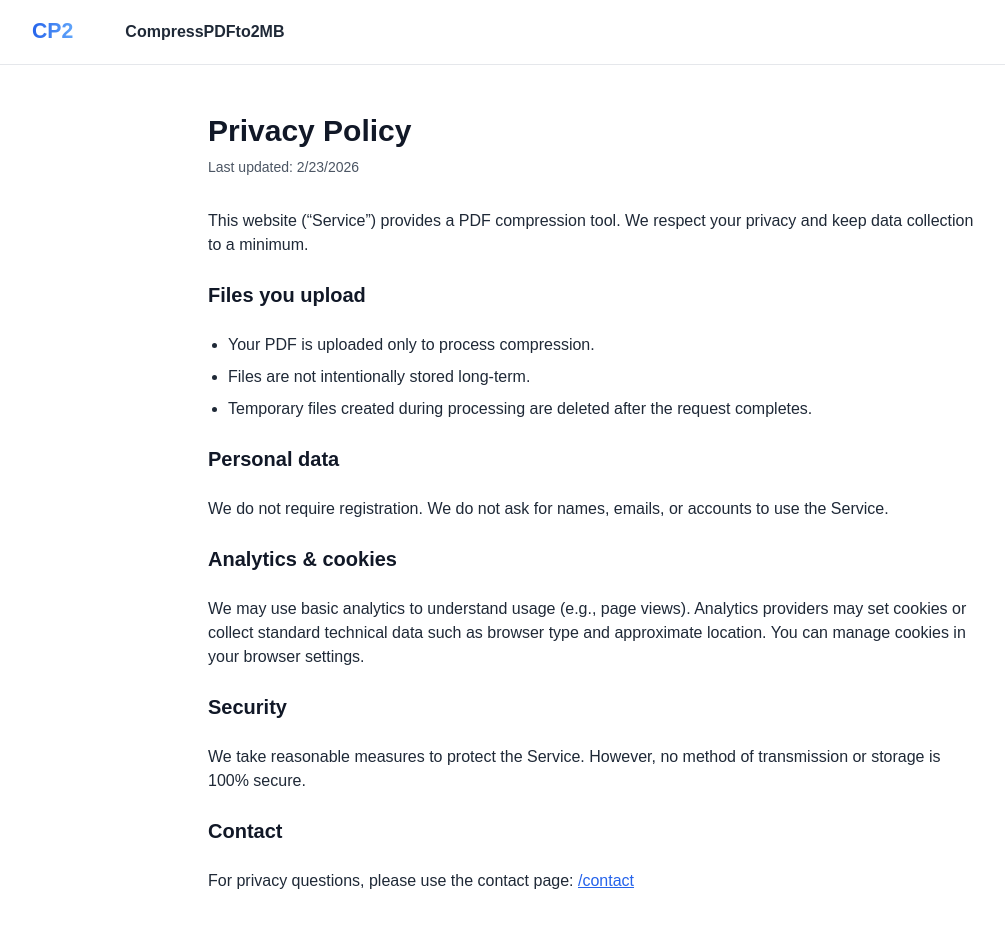
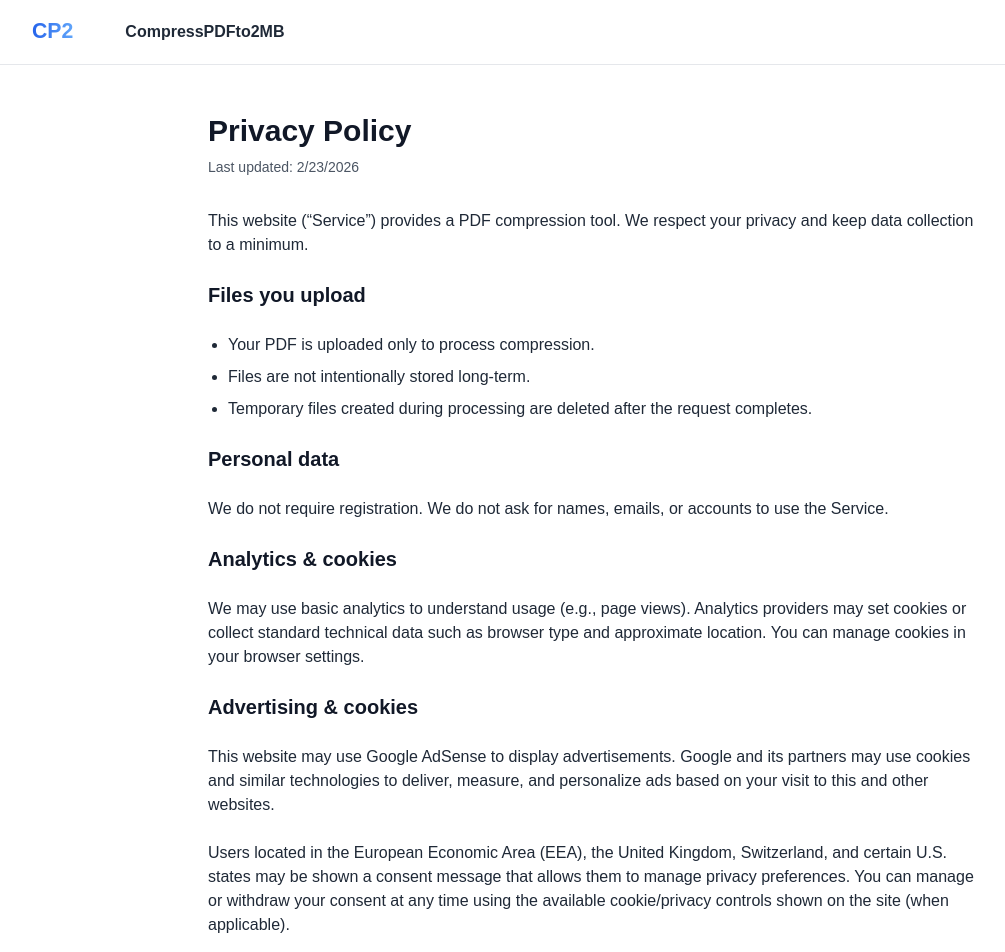
Before and after one commit to behicyildirim/compresspdfto2mb, a Next.js app: page /privacy in a window 1280 px wide. Shown: the top 952 px of the page, without its empty margins (48-1053 px from the left). Built offline with nearby package versions, Linux system fonts and the light colour scheme.

Commit message:
Update privacy policy for ads and consent

```diff
--- a/app/privacy/page.tsx
+++ b/app/privacy/page.tsx
@@ -9,42 +9,67 @@ export default function PrivacyPage() {
     <main className="min-h-screen bg-white px-4 py-12">
       <div className="mx-auto w-full max-w-3xl">
         <h1 className="text-3xl font-bold text-gray-900">Privacy Policy</h1>
-        <p className="mt-2 text-sm text-gray-600">Last updated: {new Date().toLocaleDateString("en-US")}</p>
+        <p className="mt-2 text-sm text-gray-600">
+          Last updated: {new Date().toLocaleDateString("en-US")}
+        </p>
 
         <div className="mt-8 space-y-6 text-gray-800">
           <p>
-            This website (“Service”) provides a PDF compression tool. We respect your privacy and keep data collection to
-            a minimum.
+            This website (“Service”) provides a PDF compression tool. We respect
+            your privacy and keep data collection to a minimum.
           </p>
 
           <h2 className="text-xl font-semibold text-gray-900">Files you upload</h2>
           <ul className="list-disc pl-5 space-y-2">
             <li>Your PDF is uploaded only to process compression.</li>
             <li>Files are not intentionally stored long-term.</li>
-            <li>Temporary files created during processing are deleted after the request completes.</li>
+            <li>
+              Temporary files created during processing are deleted after the
+              request completes.
+            </li>
           </ul>
 
           <h2 className="text-xl font-semibold text-gray-900">Personal data</h2>
           <p>
-            We do not require registration. We do not ask for names, emails, or accounts to use the Service.
+            We do not require registration. We do not ask for names, emails, or
+            accounts to use the Service.
           </p>
 
           <h2 className="text-xl font-semibold text-gray-900">Analytics & cookies</h2>
           <p>
-            We may use basic analytics to understand usage (e.g., page views). Analytics providers may set cookies or
-            collect standard technical data such as browser type and approximate location. You can manage cookies in
-            your browser settings.
+            We may use basic analytics to understand usage (e.g., page views).
+            Analytics providers may set cookies or collect standard technical
+            data such as browser type and approximate location. You can manage
+            cookies in your browser settings.
+          </p>
+
+          <h2 className="text-xl font-semibold text-gray-900">Advertising & cookies</h2>
+          <p>
+            This website may use Google AdSense to display advertisements. Google
+            and its partners may use cookies and similar technologies to deliver,
+            measure, and personalize ads based on your visit to this and other
+            websites.
+          </p>
+          <p>
+            Users located in the European Economic Area (EEA), the United Kingdom,
+            Switzerland, and certain U.S. states may be shown a consent message
+            that allows them to manage privacy preferences. You can manage or
+            withdraw your consent at any time using the available cookie/privacy
+            controls shown on the site (when applicable).
           </p>
 
           <h2 className="text-xl font-semibold text-gray-900">Security</h2>
           <p>
-            We take reasonable measures to protect the Service. However, no method of transmission or storage is 100%
-            secure.
+            We take reasonable measures to protect the Service. However, no
+            method of transmission or storage is 100% secure.
           </p>
 
           <h2 className="text-xl font-semibold text-gray-900">Contact</h2>
           <p>
-            For privacy questions, please use the contact page: <a className="text-blue-600 underline" href="/contact">/contact</a>
+            For privacy questions, please use the contact page:{" "}
+            <a className="text-blue-600 underline" href="/contact">
+              /contact
+            </a>
           </p>
         </div>
       </div>
```
